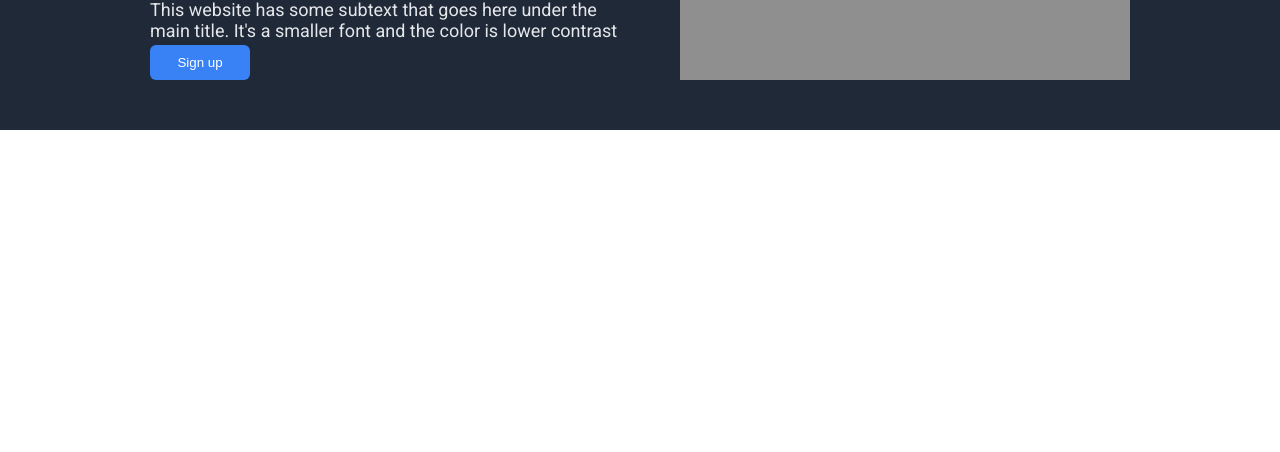
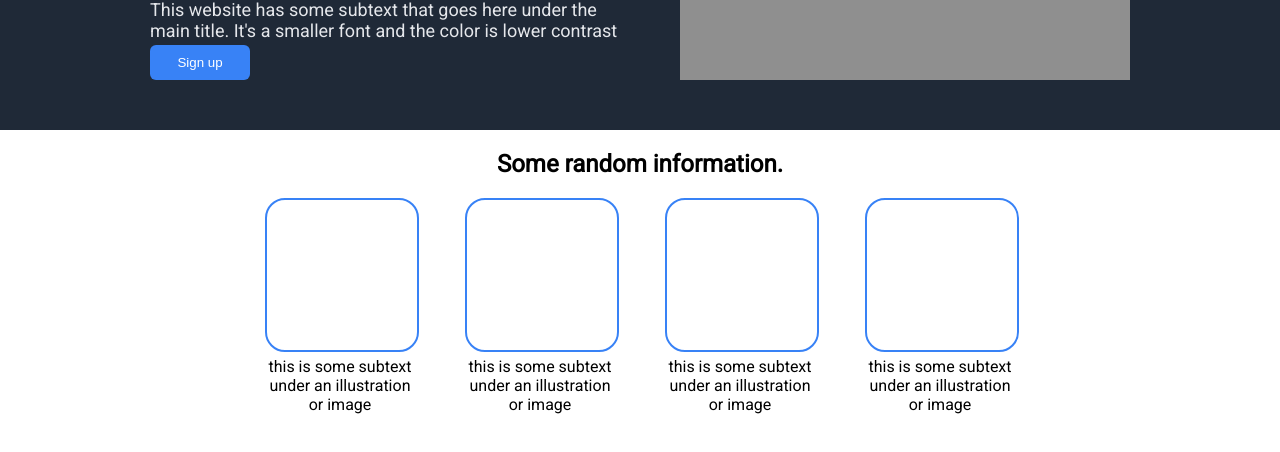
Before and after one commit to bartoszwalk/landing-page, a plain HTML site: page index.html in a window 1280 px wide. Shown: the part 242-694 px from the top of the page. Drawn offline with Linux system fonts and the light colour scheme.

Commit message:
add second section

```diff
--- a/index.html
+++ b/index.html
@@ -29,7 +29,29 @@
         </div>
         </div>
     </div>
-    <div class="content2"></div>
+    <div class="content2">
+        <h2>Some random information.</h2>
+        <div class="content2-slideshow">
+            <div class="slideshow-container">
+                <div class="slideshow-img"></div>
+                <div class="slideshow-text">this is some subtext under an illustration or image</div>
+            </div>
+            <div class="slideshow-container">
+                <div class="slideshow-img"></div>
+                <div class="slideshow-text">this is some subtext under an illustration or image</div>
+            </div>
+            <div class="slideshow-container">
+                <div class="slideshow-img"></div>
+                <div class="slideshow-text">this is some subtext under an illustration or image</div>
+            </div>
+            <div class="slideshow-container">
+                <div class="slideshow-img"></div>
+                <div class="slideshow-text">this is some subtext under an illustration or image</div>
+            </div>
+        </div>
+
+
+    </div>
     <div class="content3"></div>
     <div class="content4"></div>
     <div class="footer"></div>
--- a/styles.css
+++ b/styles.css
@@ -5,18 +5,17 @@ body {
     margin: 0px;
 }
 
-.header
-.content1
-.content2
-.content3
-.content4
+.header,
+.content1,
+.content2,
+.content3,
+.content4,
 .footer{
     display: flex;
 }
 
 .header {
     background: #1f2937;
-    display: flex;
     height: 72px;
     padding: 0px 96px;
     flex-direction: row;
@@ -56,11 +55,37 @@ button {
 }
 .content1 {
     background: #1f2937;
-    display: flex;
     align-items: center;
     justify-content: space-around;
     padding: 50px 150px;
     gap: 50px;
+}
+
+.content2 {
+    flex-direction: column;
+    align-items: center;
+}
+
+.content2-slideshow {
+    display: flex;
+    flex-direction: row;
+    gap: 50px;
+    justify-content: center;
+}
+
+.slideshow-container {
+    display: flex;
+    flex-direction: column;
+    width: 150px;
+    text-align: center;
+    gap: 5px;
+}
+
+.slideshow-img {
+    height: 150px;
+    width: 150px;
+    border: 2px solid #3882F6;
+    border-radius: 20px;
 
 }
 
```
